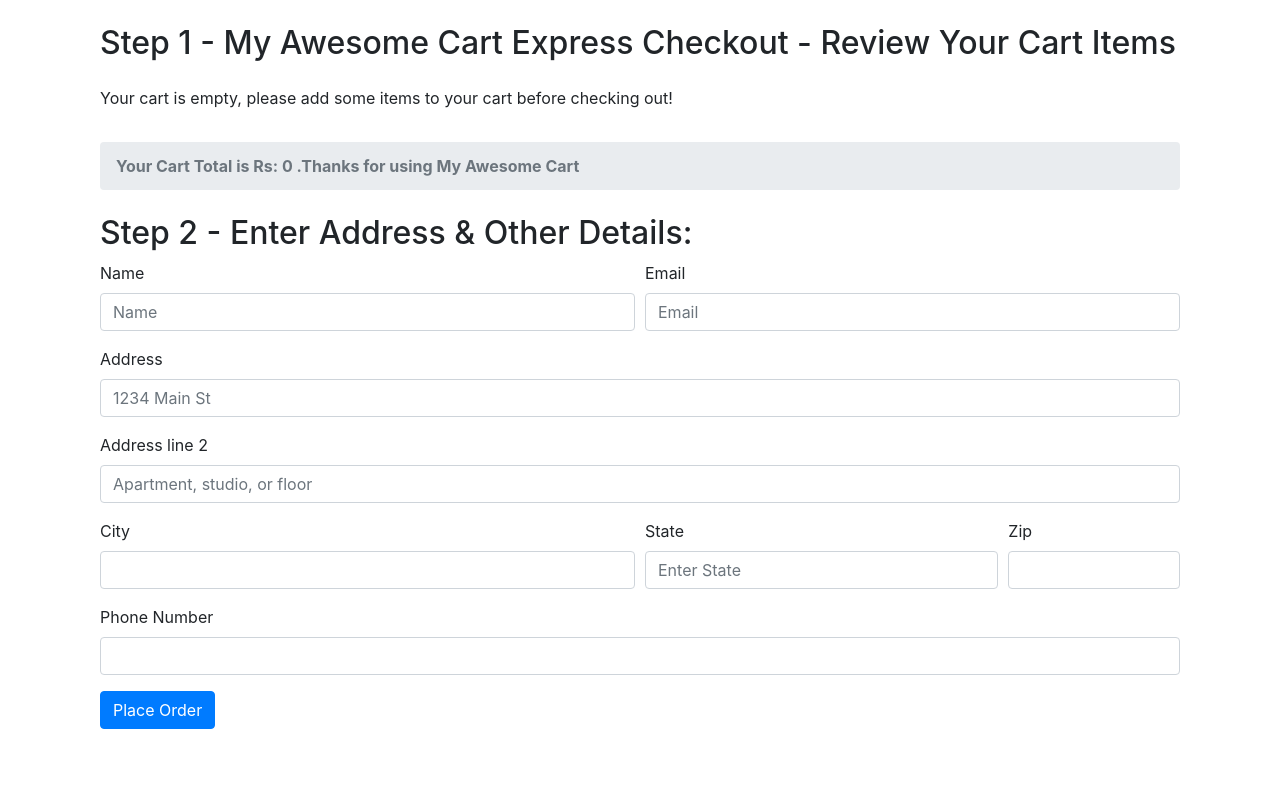
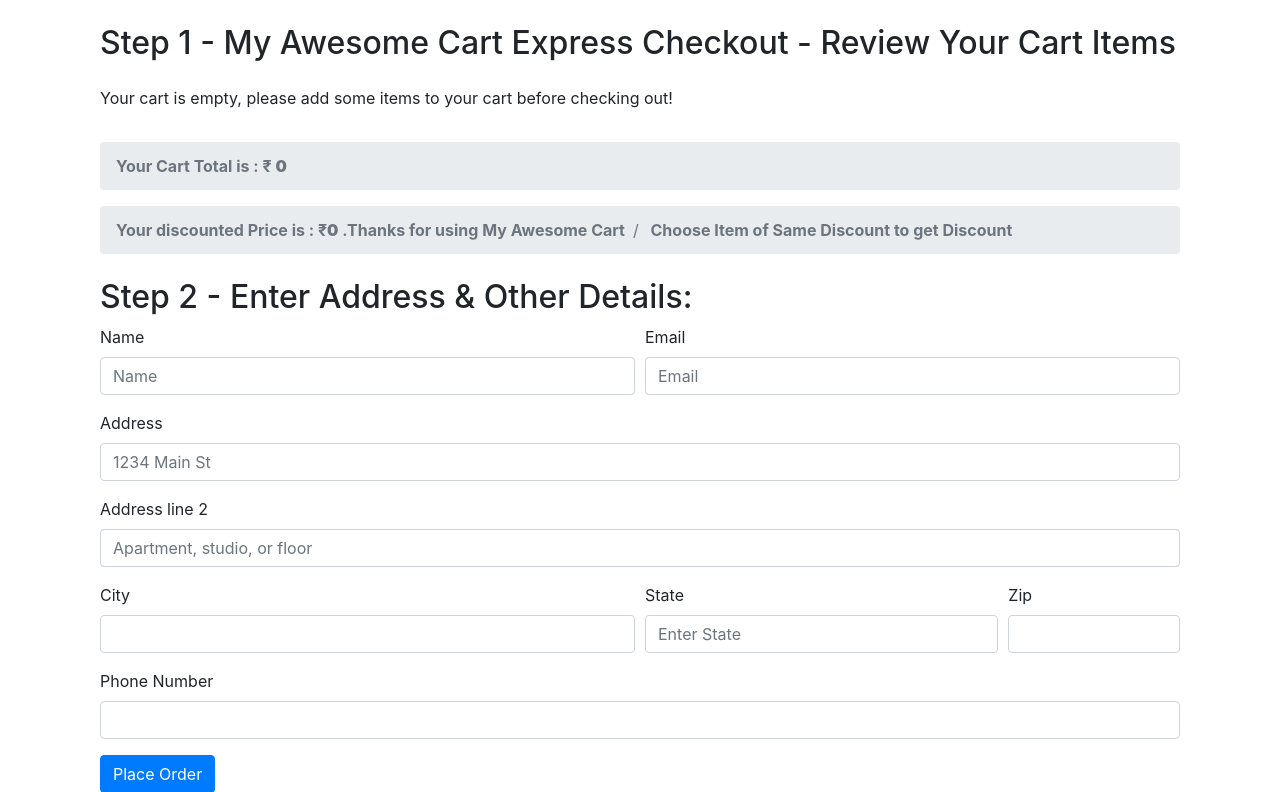
Before and after one commit to junedr375/My-Awesome-Cart, a Django app: page /shop/checkout/ in a window 1280 px wide. Shown: the part 56-848 px from the top of the page. Before the commit the page ends 785 px from the top, so only its background shows below. Run offline with Django 3.2, Linux system fonts and the light colour scheme; some libraries are stand-ins or nearby versions.

Commit message:
First commit

```diff
--- a/manage.py
+++ b/manage.py
@@ -2,7 +2,7 @@
 """Django's command-line utility for administrative tasks."""
 import os
 import sys
-
+import django_heroku
 
 def main():
     os.environ.setdefault('DJANGO_SETTINGS_MODULE', 'mac.settings')
@@ -13,9 +13,10 @@ def main():
             "Couldn't import Django. Are you sure it's installed and "
             "available on your PYTHONPATH environment variable? Did you "
             "forget to activate a virtual environment?"
-        ) from exc
+        )
     execute_from_command_line(sys.argv)
 
 
 if __name__ == '__main__':
     main()
+django_heroku.settings(locals())
--- a/shop/models.py
+++ b/shop/models.py
@@ -6,6 +6,7 @@ class Product(models.Model):
     category = models.CharField(max_length=50, default="")
     subcategory = models.CharField(max_length=50, default="")
     price = models.IntegerField(default=0)
+    discount = models.IntegerField(default=0)
     desc = models.CharField(max_length=300)
     pub_date = models.DateField()
     image = models.ImageField(upload_to='shop/images', default="")
--- a/shop/templates/shop/checkout.html
+++ b/shop/templates/shop/checkout.html
@@ -9,7 +9,12 @@
             </ul>
             <nav aria-label="breadcrumb">
                 <ol class="breadcrumb mt-3">
-                    <li class="breadcrumb-item active" aria-current="page"><strong>Your Cart Total is Rs: <span id="totalPrice"></span> .Thanks for using My Awesome Cart</strong></li>
+                    <li class="breadcrumb-item active" aria-current="page"><strong>Your Cart Total is : &#x20b9 <strong><span id="totalPrice"></span></strong></strong></li>
+                </ol>
+                <ol class="breadcrumb mt-3">
+                    <li class="breadcrumb-item active" aria-current="page"><strong>Your discounted Price is : &#x20b9<strong><span id="disPrice"></span></strong> .Thanks for using My Awesome Cart</strong></li>
+
+                    <li class="breadcrumb-item active" aria-current="page"><strong> Choose Item of Same Discount to get Discount</strong></li>
                 </ol>
             </nav>
 
@@ -71,6 +76,7 @@ if (localStorage.getItem('cart') == null) {
 console.log(cart);
 var sum = 0;
 var totalPrice = 0;
+var disPrice = 0;
 if ($.isEmptyObject(cart)) {
     //if object is empty
     mystr = `<p>Your cart is empty, please add some items to your cart before checking out!</p>`
@@ -80,8 +86,17 @@ if ($.isEmptyObject(cart)) {
         let name = cart[item][1];
         let qty = cart[item][0];
         let itemPrice = cart[item][2];
+        let discount = cart[item][3];
         sum = sum + qty;
         totalPrice = totalPrice + qty * itemPrice;
+        if(discount == 0)
+        {
+            disPrice = totalPrice;
+        }
+        else
+        {
+            disPrice = totalPrice - ((totalPrice / 100) * discount);
+        }
         mystr = `<li class="list-group-item d-flex justify-content-between align-items-center">
                     ${name}
                     <span class="badge badge-primary badge-pill">${qty}</span>
@@ -92,12 +107,14 @@ if ($.isEmptyObject(cart)) {
 }
 document.getElementById('cart').innerHTML = sum;
 document.getElementById('totalPrice').innerHTML = totalPrice;
+document.getElementById('disPrice').innerHTML = disPrice;
 $('#itemsJson').val(JSON.stringify(cart));
 {% if thank %}
 alert('Thanks for ordering with us. Your order is is {{id}}. Use it to track your order using our order tracker');
 localStorage.clear();
 document.location = "/shop";
 {% endif %}
-$('#amount').val($('#totalPrice').html())
+$('#amount').val($('#disPrice').html())
+$('#disamount').val($('#disPrice').html())
 </script>
 {% endblock %}
--- a/shop/templates/shop/index.html
+++ b/shop/templates/shop/index.html
@@ -58,6 +58,7 @@ padding-right: 0;
                             <div class="card-body">
                                 <h5 class="card-title" id="namepr{{i.id}}">{{i.product_name}}</h5>
                                 <h6 class="card-title">Rs:<span id="pricepr{{i.id}}">{{i.price}}</span></h6>
+                                <h6 class="card-title">Discount : <span id="discountpr{{i.id}}">{{i.discount}} %</span></h6>
                                 <p class="card-text">{{i.desc|slice:"0:53"}}...</p>
                                 <span id="divpr{{i.id}}" class="divpr">
                                     <button id="pr{{i.id}}" class="btn btn-primary cart">Add To Cart</button>
@@ -105,7 +106,8 @@ $('.divpr').on('click', 'button.cart', function() {
         qty = 1;
         name = document.getElementById('name' + idstr).innerHTML;
         price = document.getElementById('price' + idstr).innerHTML;
-        cart[idstr] = [qty, name, parseInt(price)];
+        discount = document.getElementById('discount' + idstr).innerHTML;
+        cart[idstr] = [qty, name, parseInt(price), parseInt(discount)];
     }
     updateCart(cart);
 });
--- a/shop/views.py
+++ b/shop/views.py
@@ -20,6 +20,8 @@ def index(request):
 		allProds.append([prod, range(1, nSlides), nSlides])
 	params = {'allProds':allProds}
 	return render(request, 'shop/index.html',params)
+
+
 def match(query,item):
     query=query.lower()
     item.desc=item.desc.lower()
```
Also changed, not shown: requirements.txt (+35 -0 lines), db.sqlite3, media/shop/images/hacker_sVPYvd0.jfif (added), shop/migrations/0003_product_discount.py (added), shop/migrations/0004_auto_20200112_1104.py (added), shop/migrations/0005_remove_product_discount.py (added), shop/migrations/0006_product_discount.py (added), 2 other files.
